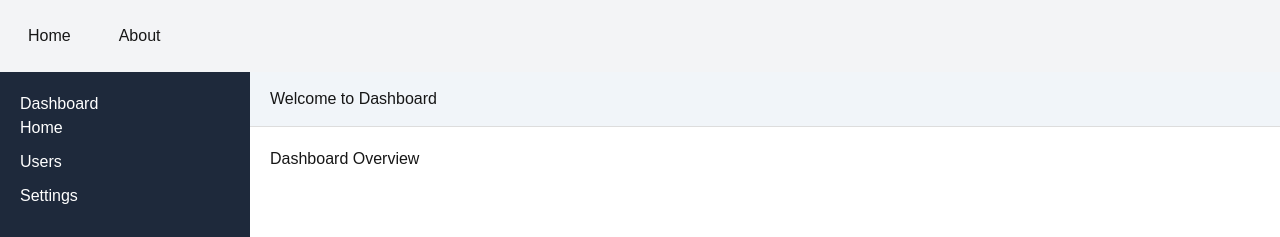
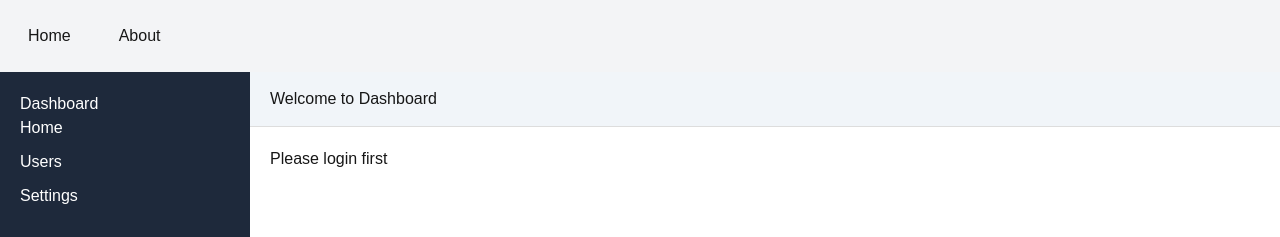
Before and after one commit to chandrupondy/my-next-app-hemachandhiran, a Next.js app: page /dashboard in a window 1280 px wide. Shown: the top 237 px of the page. Built offline with nearby package versions, Linux system fonts and the light colour scheme.

Commit message:
Store Auth in localStorage

```diff
--- a/app/dashboard/page.tsx
+++ b/app/dashboard/page.tsx
@@ -1,3 +1,38 @@
-export default function DashboardPage() {
-  return <h1>Dashboard Overview</h1>;
+"use client";
+
+import { useEffect, useState } from "react";
+
+export default function Dashboard() {
+  const [isLoggedIn, setIsLoggedIn] = useState(false);
+  const [email, setEmail] = useState("");
+
+  const logout = () => {
+  localStorage.removeItem("isLoggedIn");
+  localStorage.removeItem("userEmail");
+  window.location.href = "/login";
+};
+
+  useEffect(() => {
+    const status = localStorage.getItem("isLoggedIn");
+    const userEmail = localStorage.getItem("userEmail");
+
+    if (status === "true") {
+      setIsLoggedIn(true);
+      setEmail(userEmail || "");
+    }
+  }, []);
+
+  return (
+    <div>
+      {isLoggedIn ? (
+        <>
+        <h2>Welcome {email}</h2>
+        <button onClick={logout}>Logout</button>
+        </>
+      ) : (
+        <h2>Please login first</h2>
+      )}
+    </div>
+  );
+
 }
--- a/app/login/page.tsx
+++ b/app/login/page.tsx
@@ -36,6 +36,8 @@ export default function LoginPage() {
     }
 
     if (email === MOCK_USER.email && password === MOCK_USER.password) {
+      localStorage.setItem("isLoggedIn", "true");
+      localStorage.setItem("userEmail", email);
       setMessage("Login successful ✅");
     } else {
       setMessage("Invalid email or password ❌");
```
